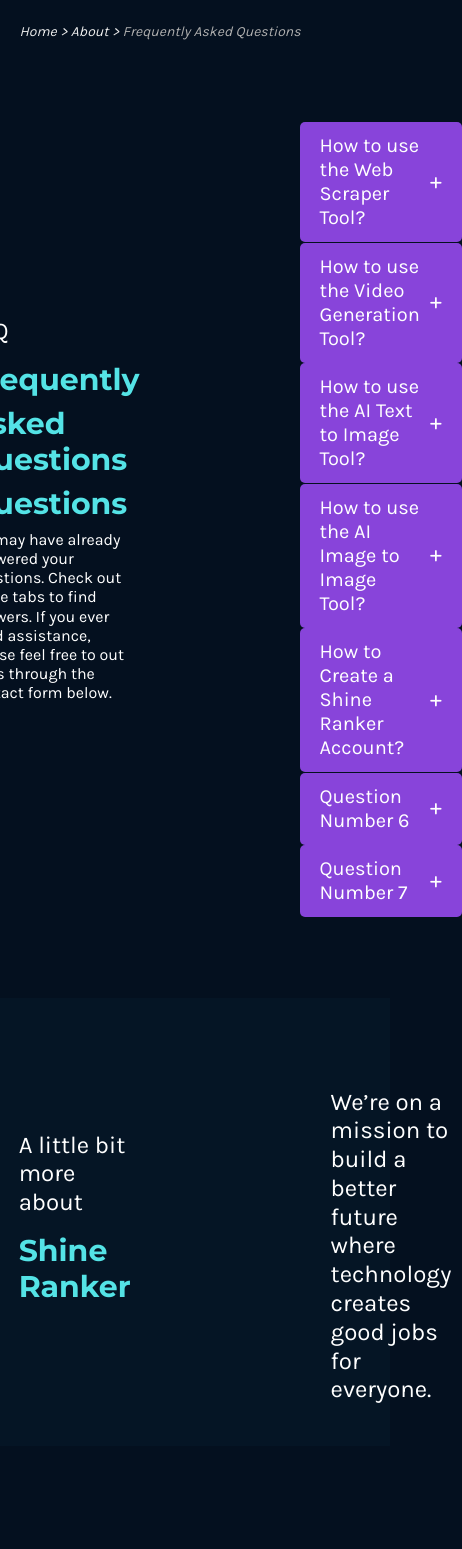
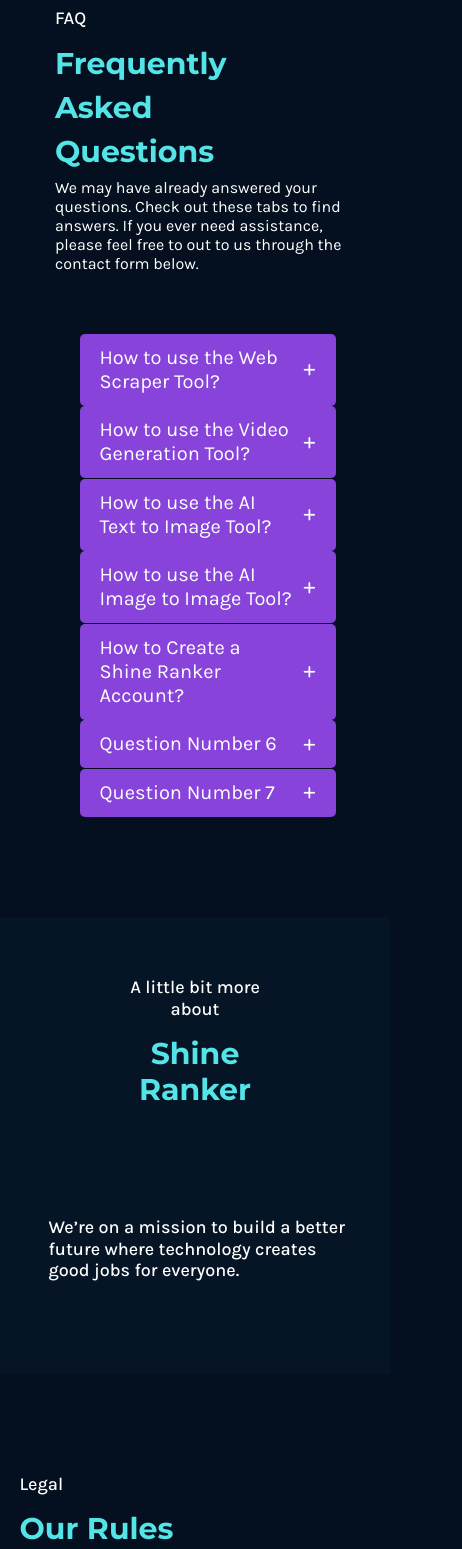
Before and after one commit to k0k0ng/shinefy-client, a Next.js app: page /faq in a window 390 px wide. Shown: the part 432-1981 px from the top of the page, 462 px wide, since content can reach past the window. Built offline with nearby package versions, Linux system fonts and the light colour scheme; a web font is replaced by a local one.

Commit message:
feature / faq page / improve responsiveness

```diff
--- a/src/app/faq/page.js
+++ b/src/app/faq/page.js
@@ -111,7 +111,7 @@
       {/* Contents */}
       <div className="font-montserrat faq-content-container">
         {/* Content */}
-        <div className="flex">
+        <div className="flex hidden md:block">
           {/* Add your content here */}
           <div className="flex flex-col justify-center">
             <div className="font-montserrat divContainer">
@@ -135,16 +135,29 @@
       </div>
 
       {/* FAQ */}
-      <div className="mx-auto justify-center items-center my-20">
+      <div className="mx-auto faq-req-content justify-center items-center my-20">
         {/* FAQ content */}
-        <div className="flex justify-center gap-20 justify-center items-center divContainer">
+        <div className="flex flex-row-reverse faq-content-container  gap-20 justify-center items-center divContainer">
           {/* First Column */}
-          <div className="flex ml-10 mr-20">
-            <div className="my-5">
+          <div className="flex ml-20">
+            <div className="faq-accord-content my-5">
+              <div className="faq-accord-content" style={{ maxWidth: "602px" }}>
+                <Accordion
+                  items={items}
+                  buttonSelectedColor="#081b31"
+                  contentSelectedColor="white"
+                />
+              </div>
+            </div>
+          </div>
+
+          {/* Second Column */}
+          <div className="flex">
+            <div className="faq-text-card-2">
               <div className="faq-text-card">
                 <h2 className="faq-title-text-1 ">FAQ</h2>
                 <h2 className="faq-title-text my-2 pt-2">Frequently</h2>
-                <h2 className="faq-title-text my-2 ">Asked Questions</h2>
+                <h2 className="faq-title-text my-2 ">Asked</h2>
                 <h2 className="faq-title-text my-2 ">Questions</h2>
 
                 <p className="faq-content-text " style={{ maxWidth: "300px" }}>
@@ -155,45 +168,19 @@
               </div>
             </div>
           </div>
-
-          {/* Second Column */}
-          <div className="flex">
-            <div className="faq-text-card-2">
-              <div className="" style={{ maxWidth: "552px" }}>
-                <Accordion
-                  items={items}
-                  buttonSelectedColor="#081b31"
-                  contentSelectedColor="white"
-                />
-              </div>
-            </div>
-          </div>
         </div>
       </div>
 
       {/* A little */}
       <div className="mx-auto justify-center items-center my-5 faq-contact-container">
         {/* A little content */}
-        <div className="flex justify-center gap-40 justify-center items-center  divContainer">
+        <div className="flex flex-row-reverse faq-content-container  justify-center gap-40 justify-center items-center  divContainer">
           {/* First Column */}
-          <div className=" ml-10">
-            <div className="ml-10">
-              <div className=" faq-text-card">
-                <h2 className="faq-title-text-1 ">A little bit more about</h2>
-                <h2 className="faq-title-text my-2 pt-2">Shine Ranker</h2>
-              </div>
-            </div>
-          </div>
-
-          {/* Second Column */}
-          <div className="">
+          <div className="ml-30">
             <div className="pb-8">
               <div className="mt-20">
-                <div className="faq-text-card-2 ">
-                  <p
-                    className="faq-title-text-1 pl-10"
-                    style={{ maxWidth: "500px" }}
-                  >
+                <div className="faq-text-card-2">
+                  <p className="faq-title-text-1" style={{ maxWidth: "500px" }}>
                     We’re on a mission to build a better future where technology
                     creates good jobs for everyone.
                   </p>
@@ -201,33 +188,25 @@
               </div>
             </div>
           </div>
+
+          {/* Second Column */}
+
+          <div className="w-1/2 faq-text-card">
+            <h2 className="faq-title-text-1 more-text ">
+              A little bit more about
+            </h2>
+            <h2 className="faq-title-text shine-text my-2 pt-2">
+              Shine Ranker
+            </h2>
+          </div>
         </div>
       </div>
 
       {/* Our rules */}
       <div className="mx-auto justify-center items-center my-20">
         {/* Our rules content */}
-        <div className="flex justify-center gap-20 justify-center items-center m-5 divContainer">
+        <div className="flex flex-row-reverse faq-content-container   justify-center gap-20 justify-center items-center m-5 divContainer">
           {/* First Column */}
-          <div className="pr-5">
-            <div className="mr-12 my-5">
-              <div className=" faq-text-card ">
-                <h2 className="faq-title-text-1 ">Legal</h2>
-                <h2 className="faq-title-text my-2 pt-2">Our Rules</h2>
-                <h2 className="faq-title-text  pb-4 ">& Policies</h2>
-                <p className="faq-content-text " style={{ maxWidth: "300px" }}>
-                  Our policies explain what you can and cannot do while you’re
-                  there, so everyone plays by the same rules.
-                </p>
-                <p className="faq-content-text " style={{ maxWidth: "300px" }}>
-                  Read on to find out how each of our products and policies
-                  work.
-                </p>
-              </div>
-            </div>
-          </div>
-
-          {/* Second Column */}
           <div>
             <div className="container ">
               <div className="faq-text-card-2 my-2">
@@ -241,6 +220,25 @@
                 <p className="faq-content-text">Copyright</p>
                 <p className="faq-content-text">Brand Guidelines</p>
                 <p className="faq-content-text">Community Guidelines</p>
+              </div>
+            </div>
+          </div>
+
+          {/* Second Column */}
+          <div className="pr-5">
+            <div className="mr-12 my-5">
+              <div className=" faq-text-card faq-legal-text ">
+                <h2 className="faq-title-text-1 ">Legal</h2>
+                <h2 className="faq-title-text my-2 pt-2">Our Rules</h2>
+                <h2 className="faq-title-text  pb-4 ">& Policies</h2>
+                <p className="faq-content-text " style={{ maxWidth: "300px" }}>
+                  Our policies explain what you can and cannot do while you’re
+                  there, so everyone plays by the same rules.
+                </p>
+                <p className="faq-content-text " style={{ maxWidth: "300px" }}>
+                  Read on to find out how each of our products and policies
+                  work.
+                </p>
               </div>
             </div>
           </div>
--- a/src/styles/faq.css
+++ b/src/styles/faq.css
@@ -267,4 +267,69 @@
   .faq-categories {
     font-size: 14px;
   }
+
+  @media (max-width: 767px) {
+    .faq-content-container {
+      display: flex;
+      flex-direction: column-reverse;
+      align-items: center; /* Center content horizontally */
+    }
+    .faq-req-content {
+      margin-top: -60px;
+    }
+    .faq-title-text-1 {
+      color: var(--white, #fff);
+      font-family: Karla;
+      font-size: 18px;
+      font-style: normal;
+      font-weight: 500;
+      line-height: 120%; /* 21.6px */
+    }
+    .faq-title-text {
+      color: var(--cyan, #54e3e6);
+
+      /* Title Inner Page */
+      font-family: Montserrat;
+      font-size: 30px;
+      font-style: normal;
+      font-weight: 700;
+      line-height: 120%; /* 36px */
+    }
+    .faq-content-text {
+      color: var(--white, #fff);
+
+      font-family: Karla;
+      font-size: 16px;
+      font-style: normal;
+      font-weight: 400;
+      line-height: 120%; /* 19.2px */
+    }
+    .faq-accord-content {
+      margin-top: -20px;
+      margin-right: 55px;
+      width: 16rem;
+    }
+
+    .more-text {
+      font-size: 18px;
+      text-align: center;
+    }
+    .shine-text {
+      text-align: center;
+      margin-bottom: -20vh;
+    }
+    .faq-text-card-2 {
+      text-align: center;
+      font-family: Karla;
+      font-size: 24px;
+    }
+    .faq-legal-text {
+      margin-bottom: -60px;
+    }
+
+    .faq-text-card-2 {
+      margin-left: 20px;
+      text-align: left;
+    }
+  }
 }
```
